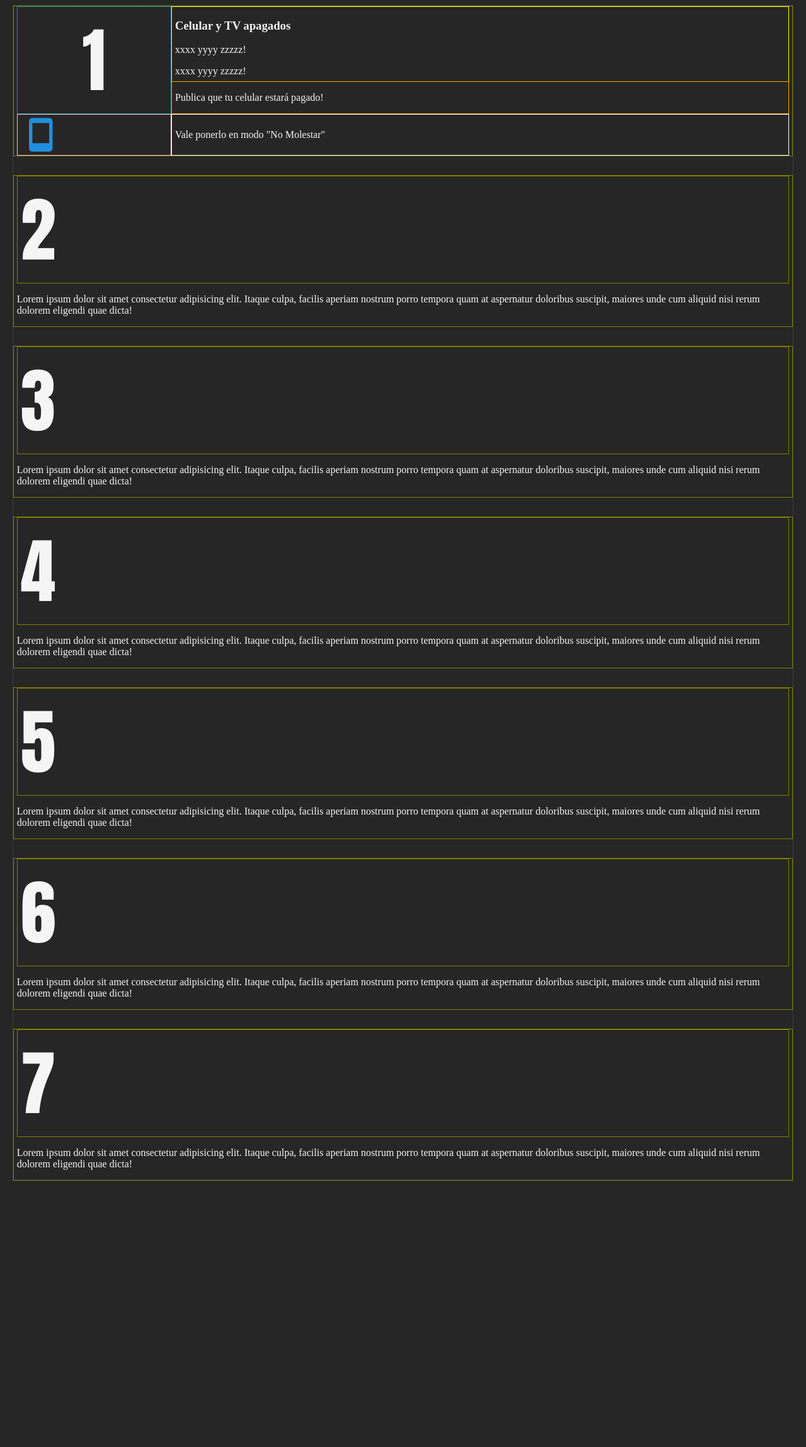
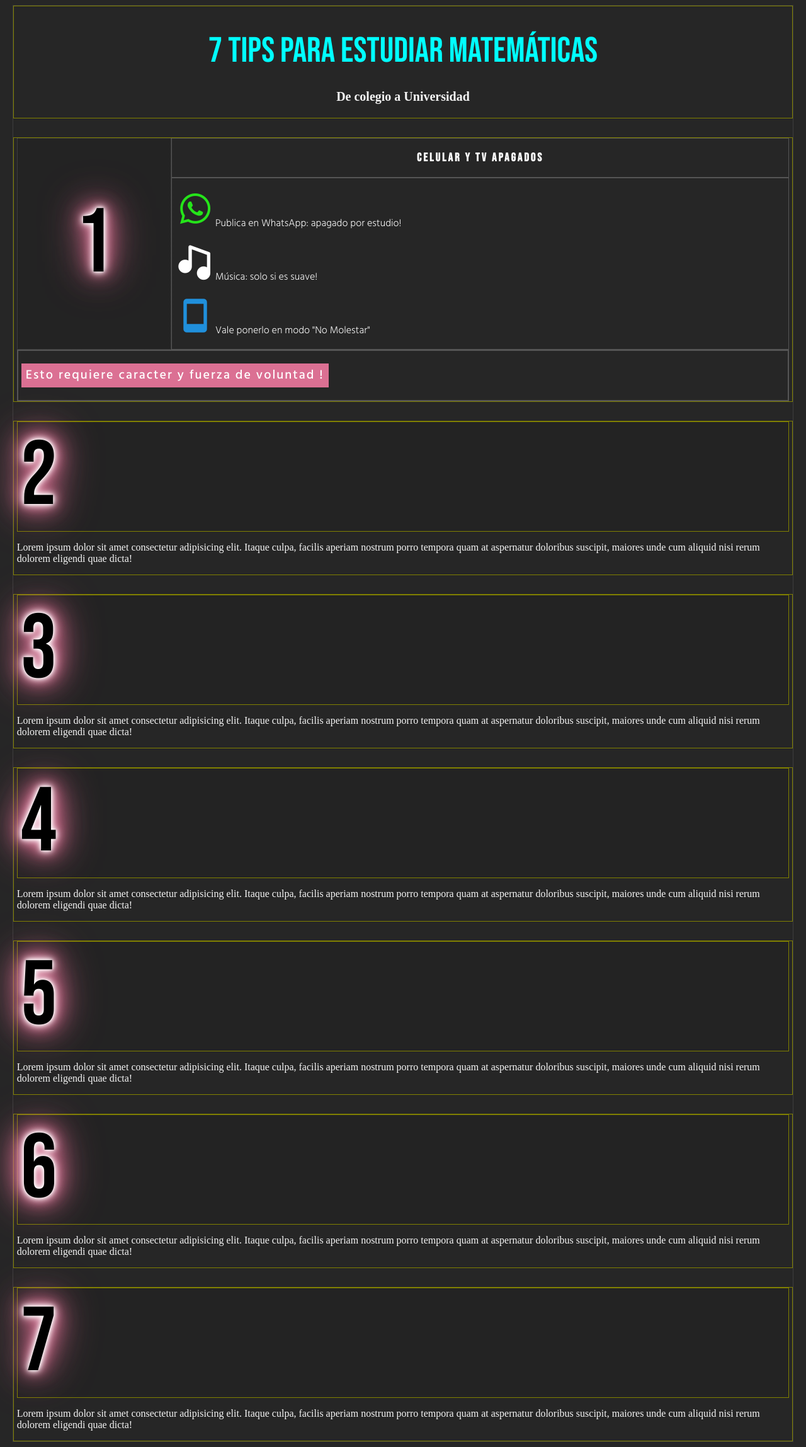
Before and after one commit to Duilius/ProfeDuilio, a FastAPI app: page /tips-resumen-estudiar-matematicas in a window 1280 px wide. Shown: the whole page at 63% size. Before the commit the page ends 1875 px from the top, so only its background shows below. Run offline with FastAPI, Linux system fonts and the light colour scheme.

Commit message:
tips-resumen

```diff
--- a/templates/css/tips-resumen-estudiar-matematicas.css
+++ b/templates/css/tips-resumen-estudiar-matematicas.css
@@ -1,11 +1,33 @@
 body{background: #262626; color:whitesmoke;}
-.container{
+
+/*FONTS clases*/
+.bebas-neue-regular {
+    font-family: "Bebas Neue", sans-serif;
+    font-weight: 400;
+    font-style: normal;
+    color:#000;
+  }
+
+  .hind-light {
+    font-family: "Hind", sans-serif;
+    font-weight: 300;
+    font-style: normal;
+  }
+
+  .hind-regular {
+    font-family: "Hind", sans-serif;
+    font-weight: 400;
+    font-style: normal;
+  }
+
+  .container{
     margin:0px auto;
     width: 98%;
     border:1px solid rgba(255,255,255,0.11);
     display: grid;
     grid-template-rows: auto;
     grid-template-areas:
+    "titulo"
     "cero-1"
     "mentalidad-2"
     "espacio-3"
@@ -20,14 +42,36 @@ body{background: #262626; color:whitesmoke;}
     border:1px solid olive; padding: 0px 5px 0px 5px;
 }
 
+#titulo{margin-top: 0px;}
+#titulo h1{font-size: 3.5rem; color:cyan; text-align: center;}
+#titulo h5{text-align: center; font-size: 1.25rem; line-height: 2px;}
+
 /*
 Elementos
 */
 .bx{font-size: 4rem;}
-.numtip{font-family: Impact, Haettenschweiler, 'Arial Narrow Bold', sans-serif;
-        font-size: 7rem;
+.numtip{
+        font-size: 9rem;
+            background: rgba(35, 35, 35, 1);
+            text-shadow: 0px 0px 5px rgba(255, 255, 255, 1),
+                         0px 0px 10px rgba(255, 255, 255, 1),
+                         0px 0px 15px rgba(255, 255, 255, 1),
+                         0px 0px 20px rgba(219, 112, 147, 1),
+                         0px 0px 30px rgba(219, 112, 147, 1),
+                         0px 0px 40px rgba(219, 112, 147, 1),
+                         0px 0px 55px rgba(219, 112, 147, 1),
+                         0px 0px 75px rgba(219, 112, 147, 1);
 }
+.clave{
+    padding: 2px 6px 2px 6px;
+    border:1px solid palevioletred;
+    color:white;
+    background: palevioletred;
+    letter-spacing: 2px;
+    text-align: center;
+    font-weight: 500;
 
+}
 
 
 
@@ -41,11 +85,13 @@ DIVs DE TIPS
     grid-template-rows: repeat(5, auto);
     min-height: auto;
 }
-    #numtip{grid-area: numtip; grid-column:1 / 1 ; grid-row: 1 / 3; border:1px dotted cyan; display: grid; justify-content: center; align-content: center;}
-    #tittip{grid-area: tittip; grid-column:2 / -1; grid-row:1 / 3; border:1px solid yellow; padding-bottom: 40px;}
-    #restip{grid-area: restip; grid-column:2 / -1; grid-row:2 / 3; border:1px solid orange;}
-    #icotip{grid-area: icotip; grid-column:1 / 1; grid-row:4 / -1; border:1px solid pink;}
-    #lemtip{grid-area: lemtip; grid-column:2 / -1; grid-row: 4 / -1; border:1px solid white; display: grid; justify-content: left; align-content: center;}
+    #numtip-1{grid-area: numtip; grid-column:1 / 1 ; grid-row: 1 / 3; border:1px dotted #555; display: grid; justify-content: center; align-content: center;}
+    #tittip{grid-area: tittip; grid-column:2 / -1; grid-row:1 / 2; border:1px solid #555; display: grid;justify-content: center; align-content: center;}
+    #restip{grid-area: restip; grid-column:2 / -1; grid-row:2 / 3; border:1px solid #555;}
+    #lemtip{grid-area: lemtip; grid-column:1 / -1; grid-row: 4 / -1; border:2px solid #555; display: grid; justify-content: left; align-content: center;}
+
+    #lemtip p{ font-size: 1.25rem;}
+    #tittip h3{color:white; letter-spacing: 3px;}
 
 .mentalidad-2{
     grid-area: mentalidad-2;
--- a/templates/html/blog/tips-resumen-estudiar-matematicas.html
+++ b/templates/html/blog/tips-resumen-estudiar-matematicas.html
@@ -8,49 +8,59 @@
     <!--<link rel="stylesheet" href="static/css/welcome.css">-->
 
     <link href='https://unpkg.com/boxicons@2.1.4/css/boxicons.min.css' rel='stylesheet'>
+
+    <!--FONTs -->
+
+    <link rel="preconnect" href="https://fonts.googleapis.com">
+<link rel="preconnect" href="https://fonts.gstatic.com" crossorigin>
+<link href="https://fonts.googleapis.com/css2?family=Bebas+Neue&family=Hind:wght@300;400;500;600;700&family=Onest:wght@200&display=swap" rel="stylesheet">
 	<title>ProfeDuilio | Matemáticas | Blog </title>
 </head>
 <body>
 
 <div class="container">
 
+<div id="titulo">
+    <h1 class="bebas-neue-regular titulo">7 TIPs para Estudiar Matemáticas</h1>
+    <h5>De colegio a Universidad</h5>
+</div>
+
 <div class="cero-1">
 
-    <div id="numtip" class="numtip">1</div>
-    <div id="tittip"><h3>Celular y TV apagados</h3><p>xxxx yyyy zzzzz!</p><p>xxxx yyyy zzzzz!</p></div>
-    <div id="restip"><p>Publica que tu celular estará pagado!</p></div>
-    <div id="icotip"><i class='bx bx-mobile' style='color:#2090dc' ></i></div>
-    <div id="lemtip">Vale ponerlo en modo "No Molestar"</div>
+    <div id="numtip-1" class="numtip bebas-neue-regular">1</div>
+    <div id="tittip" class="bebas-neue-regular"><h3>Celular y TV apagados</h3></div>
+    <div id="restip" class="hind-light"><p><i class='bx bxl-whatsapp' style='color:#25e41a'  ></i>Publica en WhatsApp: apagado por estudio!</p><p><i class='bx bxs-music' style='color:#ffffff' ></i>Música: solo si es suave!</p><p><i class='bx bx-mobile' style='color:#2090dc' ></i>Vale ponerlo en modo "No Molestar"</p></div>
+    <div id="lemtip" class="hind-regular"><p class="clave">Esto requiere caracter y fuerza de voluntad !</p></div>
 
 </div>
 
 <div class="mentalidad-2">
-    <div class="numtip">2</div>
+    <div class="numtip bebas-neue-regular bebas-neue-regular">2</div>
     <p>Lorem ipsum dolor sit amet consectetur adipisicing elit. Itaque culpa, facilis aperiam nostrum porro tempora quam at aspernatur doloribus suscipit, maiores unde cum aliquid nisi rerum dolorem eligendi quae dicta!</p>
 </div>
 
 <div class="espacio-3">
-    <div class="numtip">3</div>
+    <div class="numtip bebas-neue-regular">3</div>
     <p>Lorem ipsum dolor sit amet consectetur adipisicing elit. Itaque culpa, facilis aperiam nostrum porro tempora quam at aspernatur doloribus suscipit, maiores unde cum aliquid nisi rerum dolorem eligendi quae dicta!</p>
 </div>
 
 <div class="material-4">
-    <div class="numtip">4</div>
+    <div class="numtip bebas-neue-regular">4</div>
     <p>Lorem ipsum dolor sit amet consectetur adipisicing elit. Itaque culpa, facilis aperiam nostrum porro tempora quam at aspernatur doloribus suscipit, maiores unde cum aliquid nisi rerum dolorem eligendi quae dicta!</p>
 </div>
 
 <div class="durante-5">
-    <div class="numtip">5</div>
+    <div class="numtip bebas-neue-regular">5</div>
     <p>Lorem ipsum dolor sit amet consectetur adipisicing elit. Itaque culpa, facilis aperiam nostrum porro tempora quam at aspernatur doloribus suscipit, maiores unde cum aliquid nisi rerum dolorem eligendi quae dicta!</p>
 </div>
 
 <div class="fuera-6">
-    <div class="numtip">6</div>
+    <div class="numtip bebas-neue-regular">6</div>
     <p>Lorem ipsum dolor sit amet consectetur adipisicing elit. Itaque culpa, facilis aperiam nostrum porro tempora quam at aspernatur doloribus suscipit, maiores unde cum aliquid nisi rerum dolorem eligendi quae dicta!</p>
 </div>
 
 <div class="examenes">
-    <div class="numtip">7</div>
+    <div class="numtip bebas-neue-regular">7</div>
     <p>Lorem ipsum dolor sit amet consectetur adipisicing elit. Itaque culpa, facilis aperiam nostrum porro tempora quam at aspernatur doloribus suscipit, maiores unde cum aliquid nisi rerum dolorem eligendi quae dicta!</p>
 </div>
 
```
Also changed, not shown: templates/img/Icon_Well_balanced_sound_mo.webp (added), templates/img/persona-luna-noche.svg (added).
